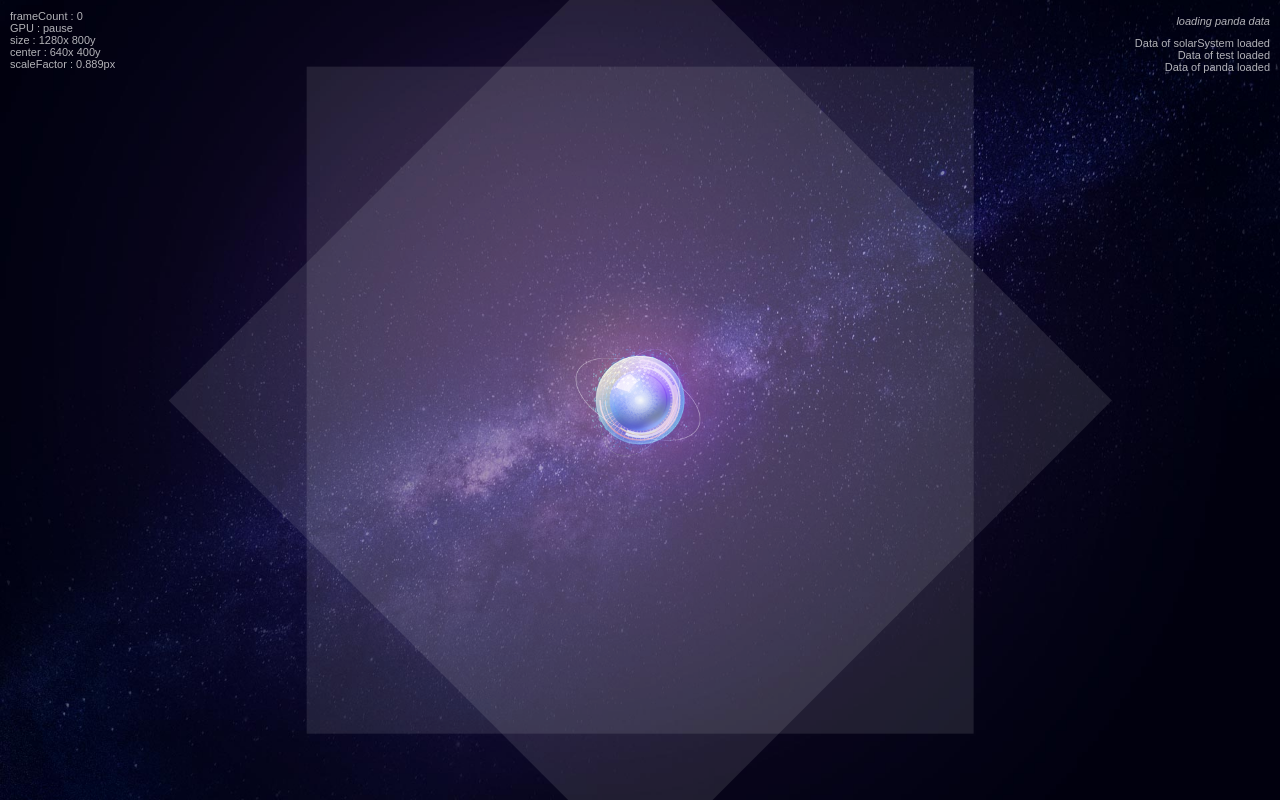
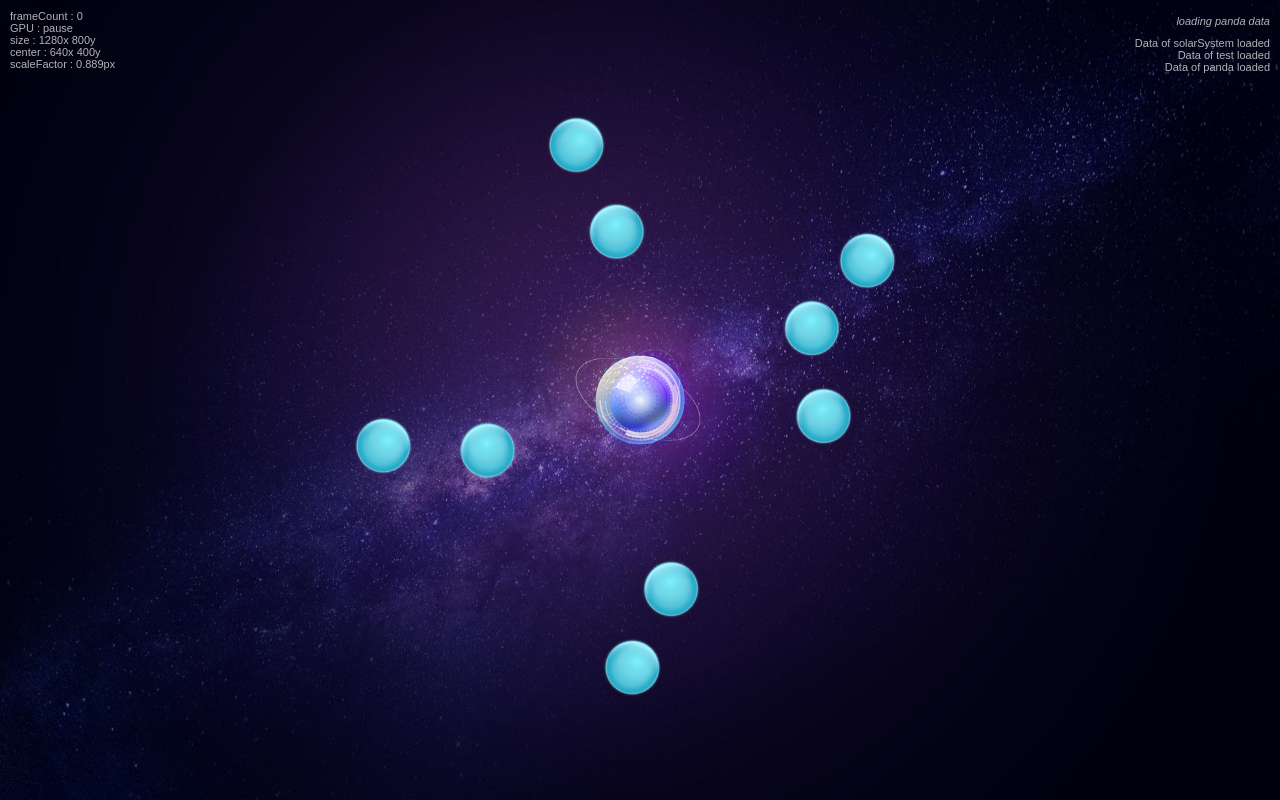
Before and after one commit to Eliepse/BAIDU-Galaxy, a plain HTML site: page index.html in a window 1280 px wide. Drawn offline with Linux system fonts and the light colour scheme.

Commit message:
Just for fun

```diff
--- a/data/system-0/dimension-panda.json
+++ b/data/system-0/dimension-panda.json
@@ -1,9 +1,10 @@
 {
 
-	"rotationSpeed" : 40,
+	"rotationSpeed" : 60,
 	"rotationDirection": 1,
 	"radius" : 50,
 	"layer" : 1,
+	"bckg" : "src/img/b.png",
 
 	"planets" : [
 
--- a/data/system-0/dimension-test.json
+++ b/data/system-0/dimension-test.json
@@ -1,9 +1,10 @@
 {
 
-	"rotationSpeed" : 10,
+	"rotationSpeed" : 100,
 	"rotationDirection": -1,
 	"radius" : 50,
 	"layer" : 1,
+	"bckg" : "src/img/a.png",
 
 	"planets" : [
 
--- a/src/css/style.css
+++ b/src/css/style.css
@@ -94,7 +94,8 @@ body {
 	left: 0; top: 0;
 	width: 100%;
 	height: 100%;
-	background: rgba(255,255,255,0.1);
+	background-size: cover;
+/*	background: rgba(255,255,255,0.1);*/
 
 
 }
--- a/src/js/main.js
+++ b/src/js/main.js
@@ -419,6 +419,9 @@ $(function () {
 					rotation.speed = data.rotationSpeed;
 					rotation.direction = data.rotationDirection;
 
+					// THIS IS FOR THE FUN
+					$this.css("background-image", "url(" + data.bckg + ")").css("background-repeat", "no-repeat").css("background-position", "middle");
+
 					$this.css("animation-duration", rotation.speed + "s");
 
 					if(callback !== undefined) {
```
Also changed, not shown: src/img/a.png (added), src/img/b.png (added).
